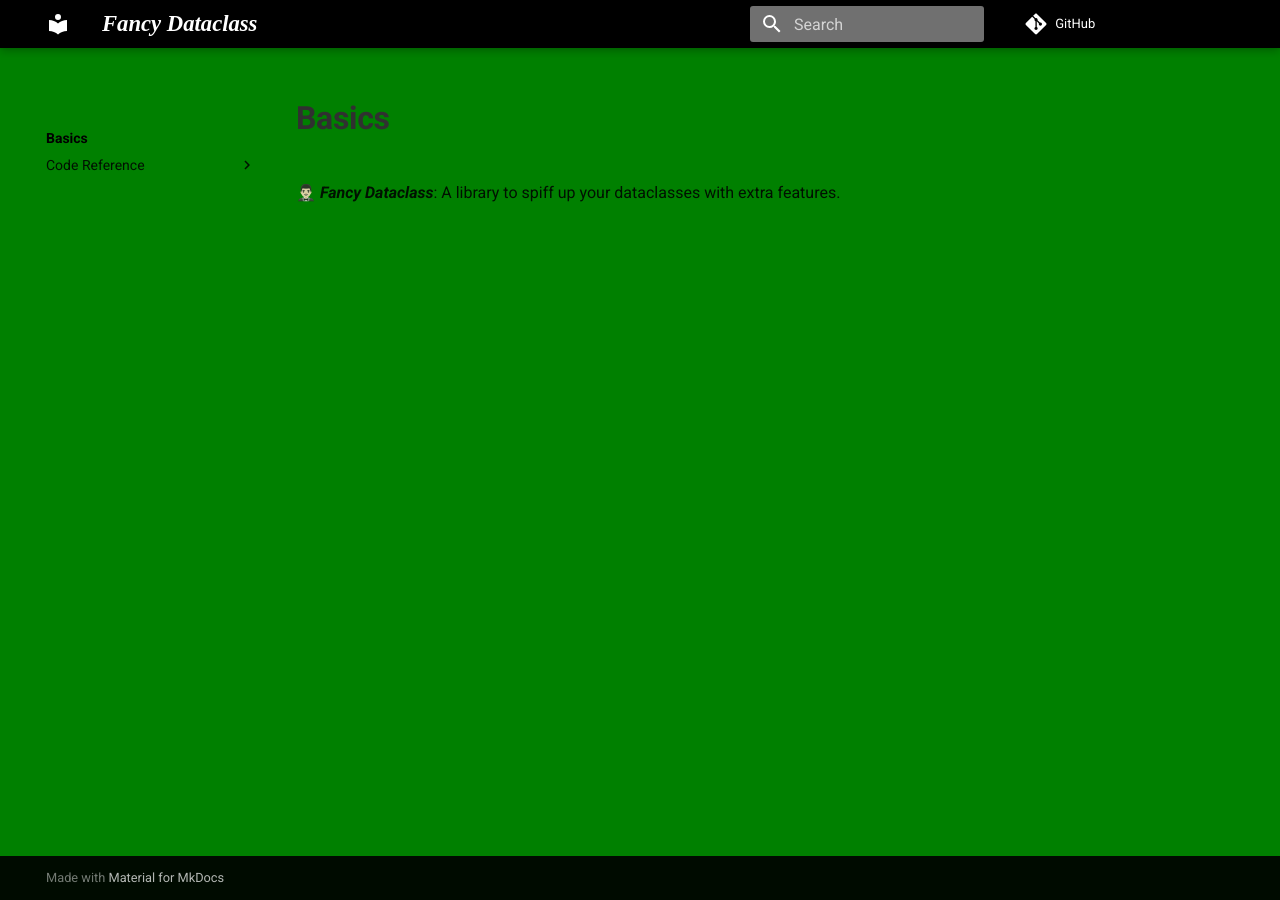
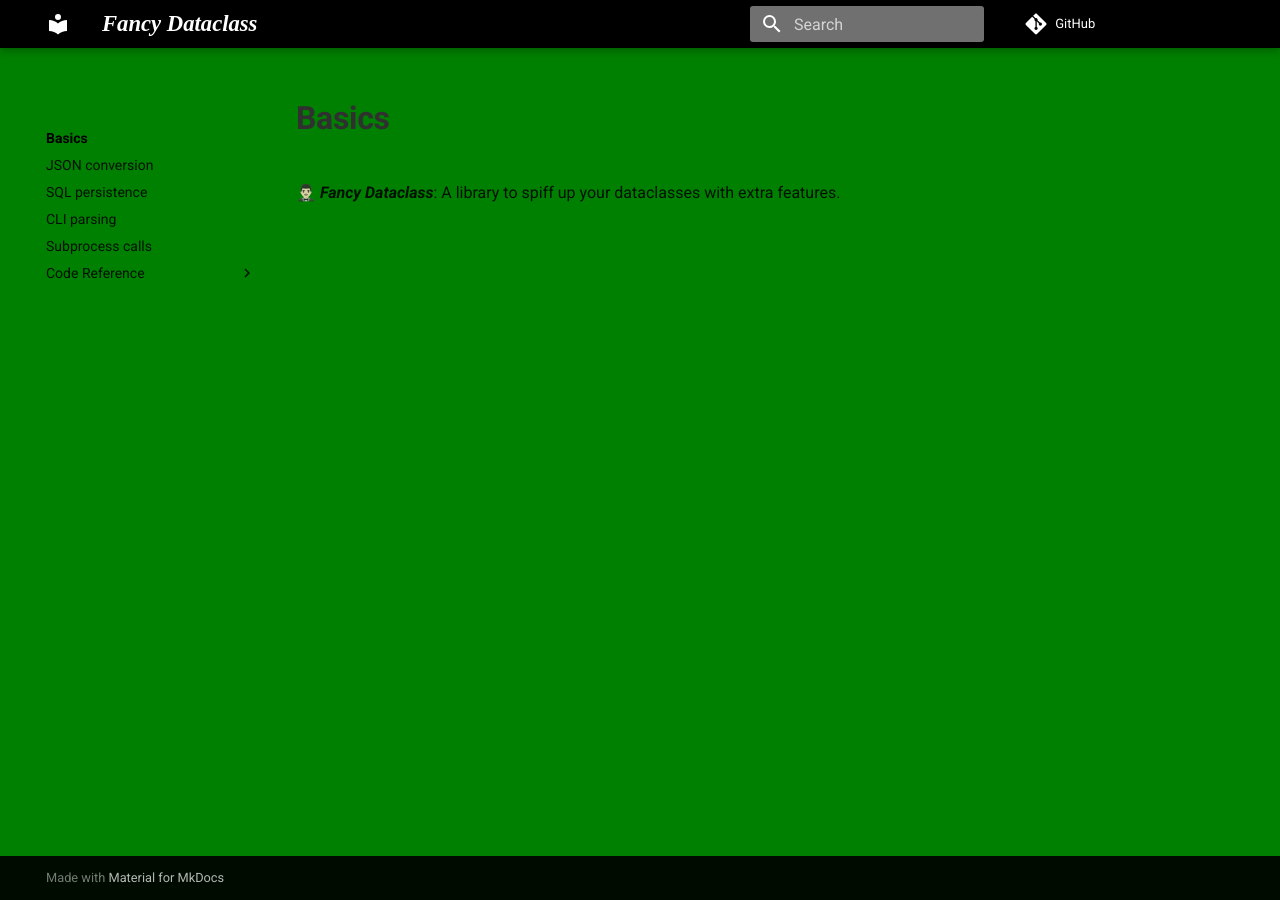
Before and after one commit to jeremander/fancy-dataclass, an MkDocs documentation site: the page built from docs/index.md, in a window 1280 px wide. Built offline with MkDocs 1.6.1 and Material for MkDocs 9.7.7, drawn with Linux system fonts in a browser that asks for light colours; comment, search, counter and statistics services are not loaded.

Commit message:
Stubs for main doc sections.

```diff
--- a/TODO.txt
+++ b/TODO.txt
@@ -5,6 +5,7 @@
 - documentation
   - basic README
   - mkdocs/readthedocs
+- ConfigDataclass?
 - auto-wrap dataclass decorator when inheriting from DataclassMixin?
   - __init_subclass__
 - PyPI packaging
--- a/mkdocs.yml
+++ b/mkdocs.yml
@@ -19,5 +19,9 @@ plugins:
 
 nav:
   - index.md
+  - JSON conversion: json.md
+  - SQL persistence: sql.md
+  - CLI parsing: cli.md
+  - Subprocess calls: subprocess.md
   # defer to gen-files + literate-nav
   - Code Reference: reference/
```
Also changed, not shown: docs/cli.md (added), docs/json.md (added), docs/sql.md (added), docs/subprocess.md (added).
